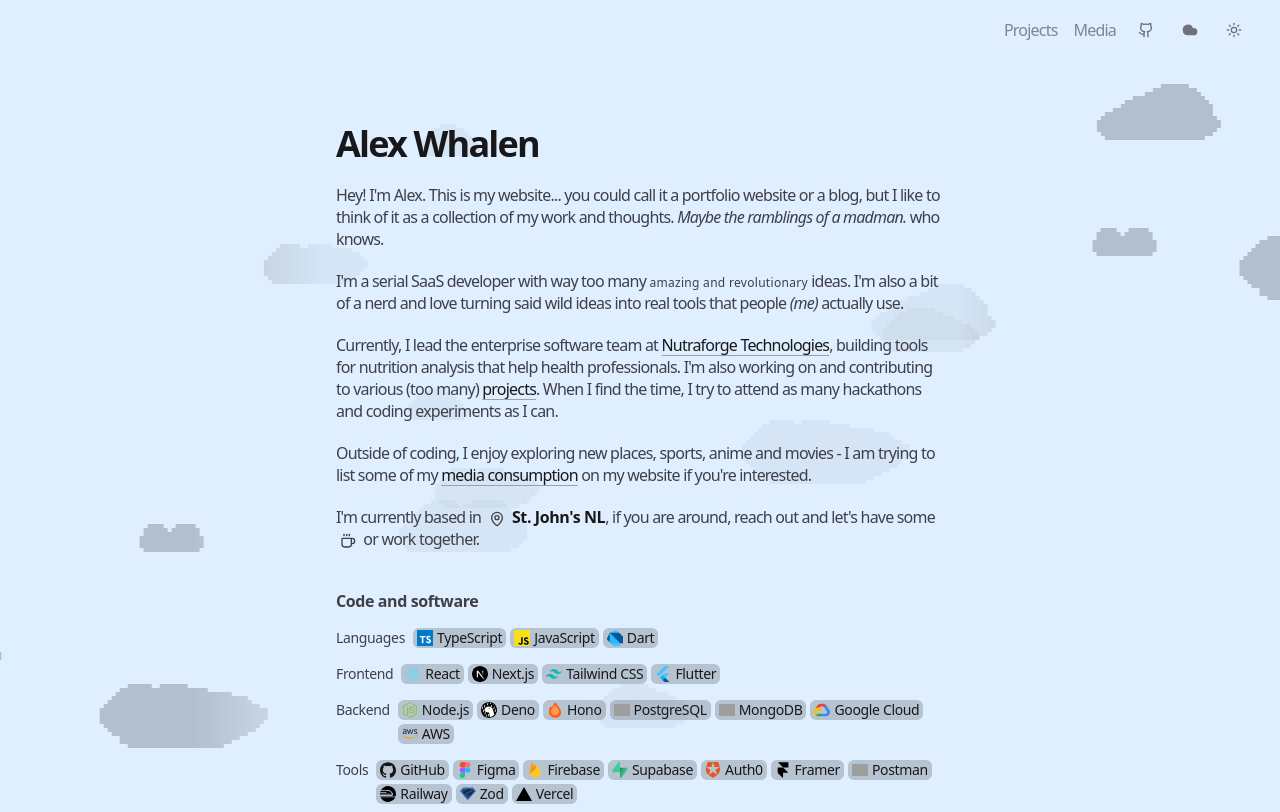
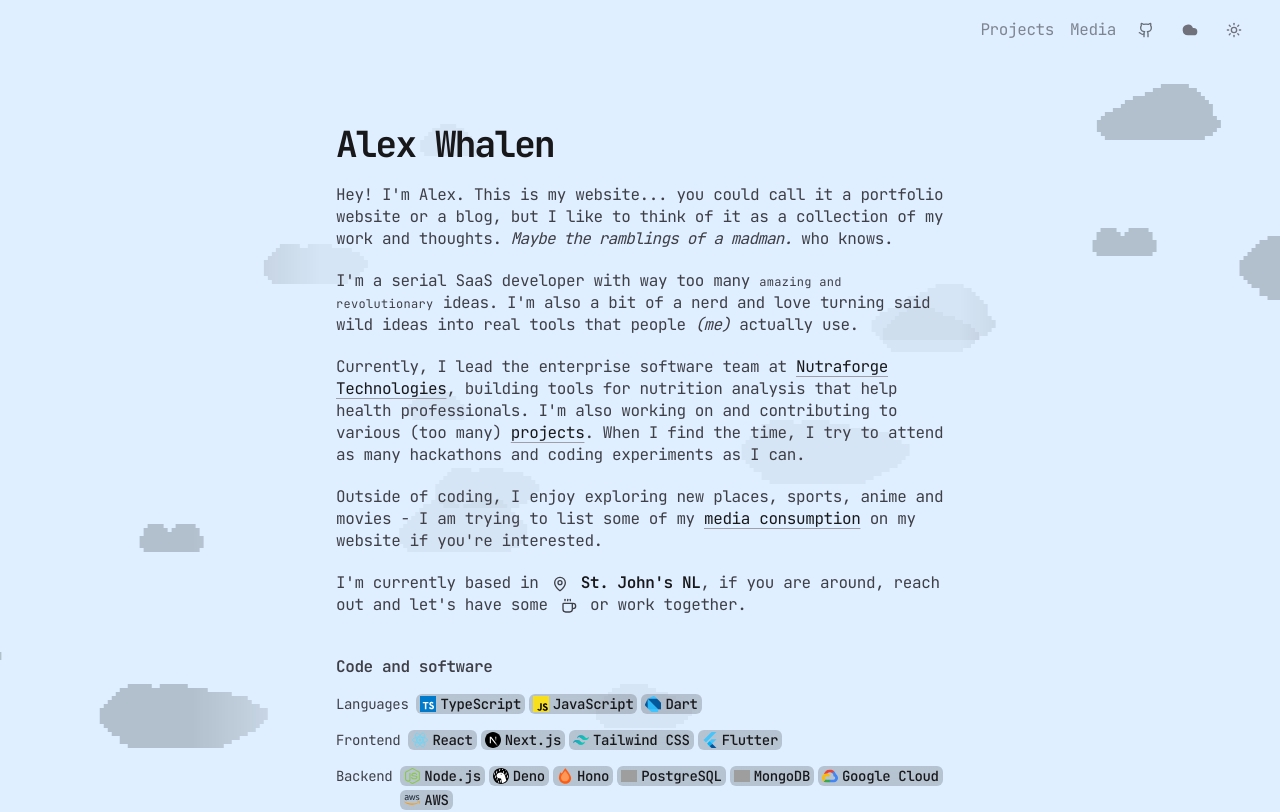
Before and after one commit to Awhalen1999/portfolio, a Next.js app: page / in a window 1280 px wide. Shown: the top 812 px of the page. Built offline with nearby package versions, Linux system fonts and the light colour scheme; grey boxes are pictures that could not be loaded.

Commit message:
update font - jetbrains

```diff
--- a/app/globals.css
+++ b/app/globals.css
@@ -179,7 +179,7 @@
   }
 
   .text-body-main {
-    @apply leading-snug font-normal tracking-tighter;
+    @apply leading-snug font-normal tracking-tight;
   }
 
   .text-body-bold {
--- a/app/layout.tsx
+++ b/app/layout.tsx
@@ -1,5 +1,5 @@
 import type { Metadata, Viewport } from 'next'
-import { Geist, Geist_Mono } from 'next/font/google'
+import { JetBrains_Mono } from 'next/font/google'
 import './globals.css'
 import { Header } from './header'
 import { ThemeProvider } from 'next-themes'
@@ -68,14 +68,8 @@ export const metadata: Metadata = {
   },
 }
 
-const geist = Geist({
-  variable: '--font-geist',
-  subsets: ['latin'],
-  display: 'swap',
-})
-
-const geistMono = Geist_Mono({
-  variable: '--font-geist-mono',
+const jetbrainsMono = JetBrains_Mono({
+  variable: '--font-jetbrains-mono',
   subsets: ['latin'],
   display: 'swap',
 })
@@ -88,7 +82,7 @@ export default function RootLayout({
   return (
     <html lang="en" suppressHydrationWarning>
       <body
-        className={`${geist.variable} ${geistMono.variable} bg-background tracking-tight text-zinc-900 antialiased transition-colors dark:bg-zinc-950 dark:text-zinc-100`}
+        className={`${jetbrainsMono.variable} bg-background font-[family-name:var(--font-jetbrains-mono)] tracking-tight text-zinc-900 antialiased transition-colors dark:bg-zinc-950 dark:text-zinc-100`}
       >
         <ThemeProvider
           enableSystem={true}
```
